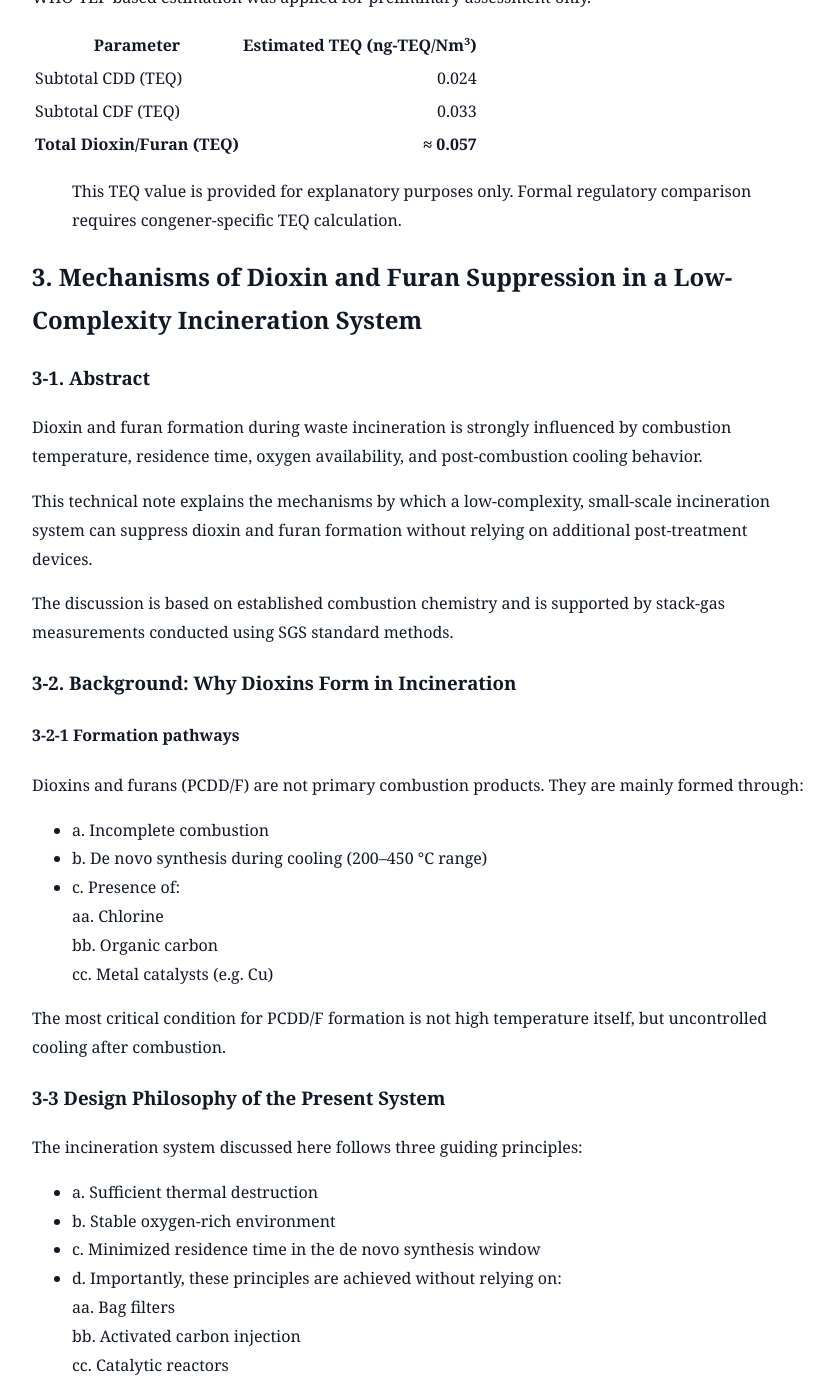
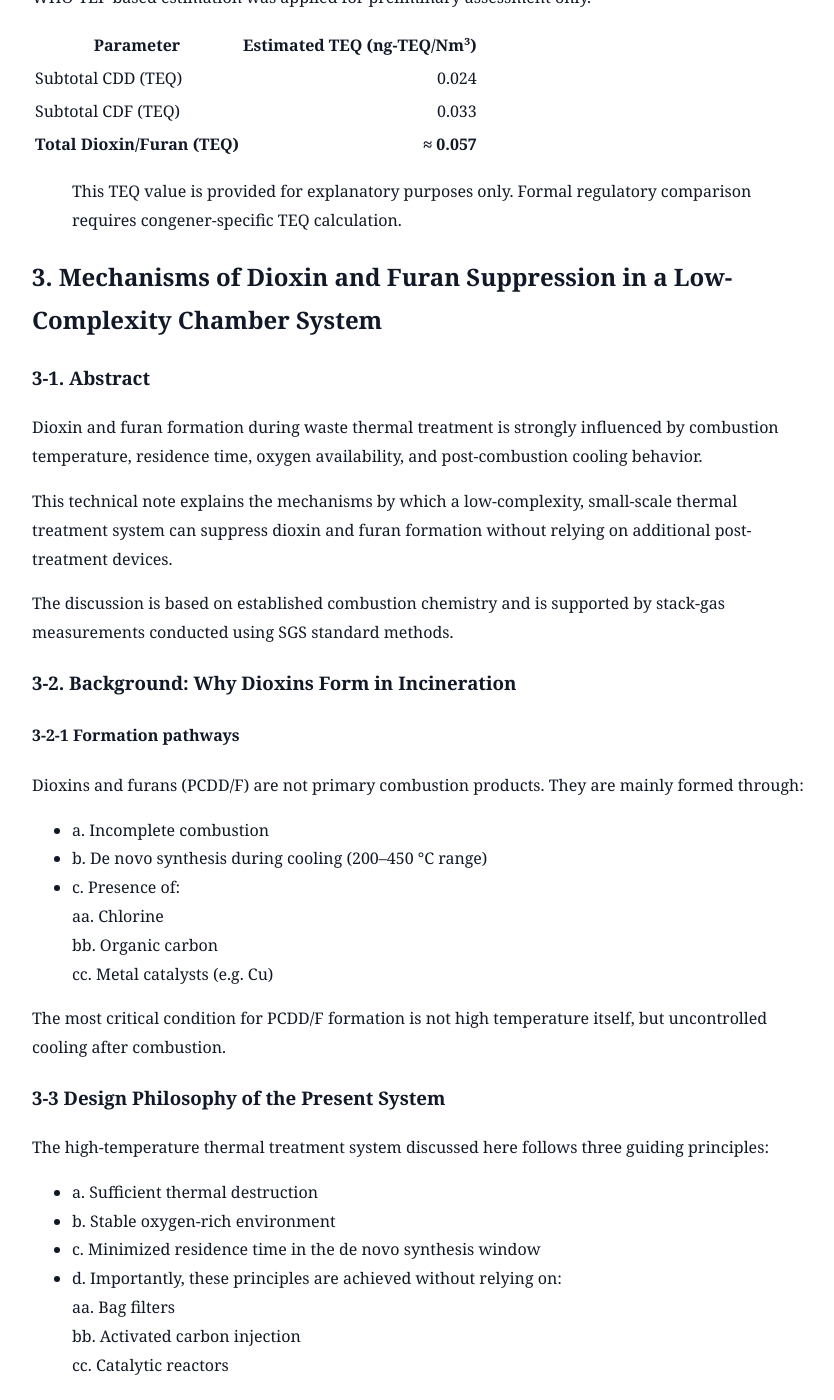
Before and after one commit to ssimsangmin49-creator/ecofriendly-polymer-compounds-incineration, a Jekyll site: the page built from _posts/2026-01-21-estimated-dioxin-teq.md, in a window 1280 px wide and 1400 px high, scrolled down 1222 px. Shown: the whole window, without its empty margins (222-1056 px from the left). Built offline with Jekyll 4.4.1, drawn with Linux system fonts in a browser that asks for light colours; some of the changed text lies outside the part shown.

Commit message:
Update terminology from incineration to thermal treatment

```diff
--- a/_posts/2026-01-21-estimated-dioxin-teq.md
+++ b/_posts/2026-01-21-estimated-dioxin-teq.md
@@ -7,7 +7,7 @@ label: "AZADrg Blog (Analysis report-02)"
 Preliminary TEQ reconstruction based on SGS stack-gas measurements
 
  **Measurement basis**
-- All measurements were conducted directly on stack gas at the incinerator outlet,
+- All measurements were conducted directly on stack gas at the chamber outlet,
   using SGS standard test methods.
 - No additional post-treatment devices (filters, scrubbers, catalysts) were assumed
   in the measurement configuration.
@@ -45,14 +45,14 @@ a conservative WHO-TEF-based estimation was applied for preliminary assessment o
 > Formal regulatory comparison requires congener-specific TEQ calculation.
 
 
-## 3. Mechanisms of Dioxin and Furan Suppression in a Low-Complexity Incineration System
+## 3. Mechanisms of Dioxin and Furan Suppression in a Low-Complexity Chamber System
 
 ### 3-1. Abstract
 
-Dioxin and furan formation during waste incineration is strongly influenced by combustion temperature,
+Dioxin and furan formation during waste thermal treatment is strongly influenced by combustion temperature,
 residence time, oxygen availability, and post-combustion cooling behavior.
 
-This technical note explains the mechanisms by which a low-complexity, small-scale incineration system
+This technical note explains the mechanisms by which a low-complexity, small-scale thermal treatment system
 can suppress dioxin and furan formation without relying on additional post-treatment devices.
 
 The discussion is based on established combustion chemistry and is supported
@@ -76,7 +76,7 @@ but uncontrolled cooling after combustion.
 
 ### 3-3 Design Philosophy of the Present System
 
-The incineration system discussed here follows three guiding principles:
+The high-temperature thermal treatment system discussed here follows three guiding principles:
 - a. Sufficient thermal destruction
 - b. Stable oxygen-rich environment
 - c. Minimized residence time in the de novo synthesis window
@@ -149,7 +149,7 @@ Further work should include:
 Dioxin and furan suppression is fundamentally a combustion-control problem,
 not solely a gas-cleaning problem.
 
-The present system demonstrates that low-complexity incineration, when properly designed,
+The present system demonstrates that low-complexity thermal treatment, when properly designed,
 can achieve emission characteristics comparable to more complex systems—without relying on post-treatment devices.
 
 ### Note
```
